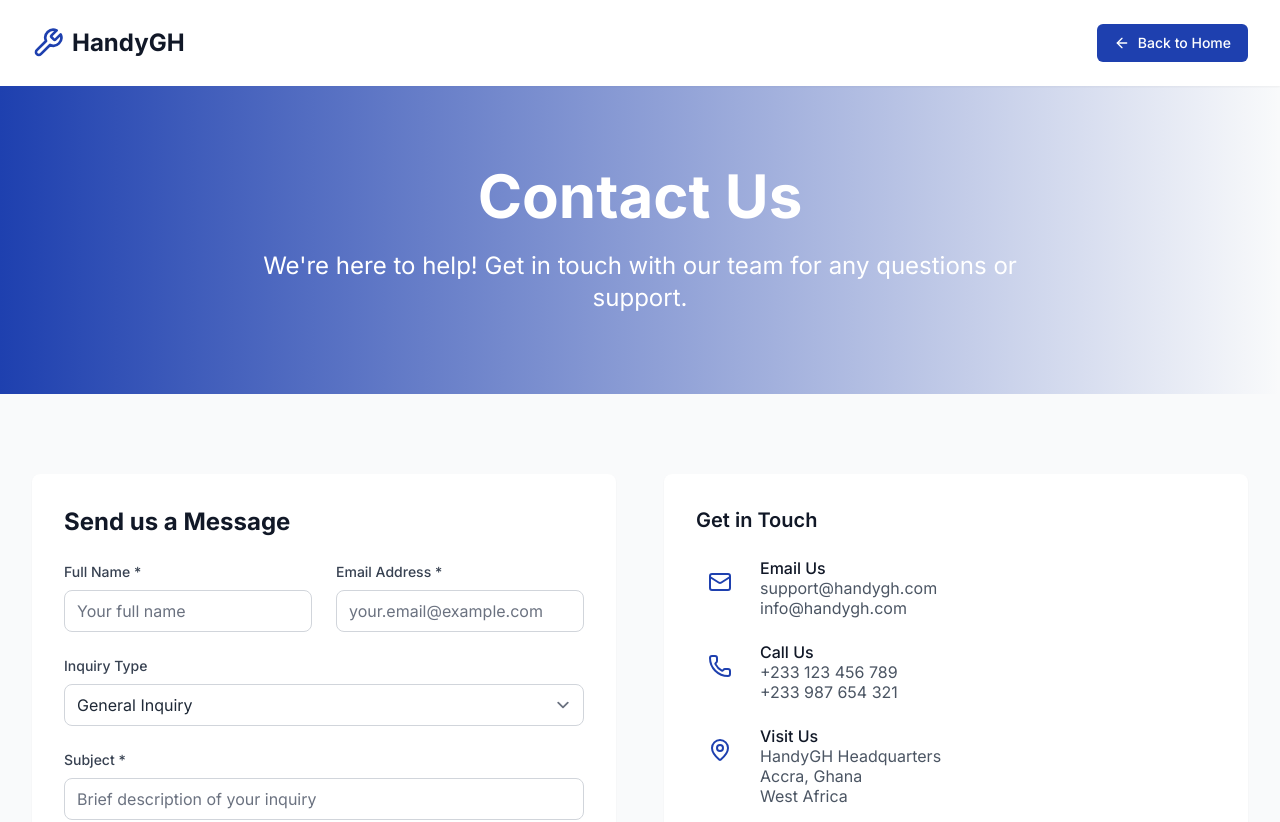
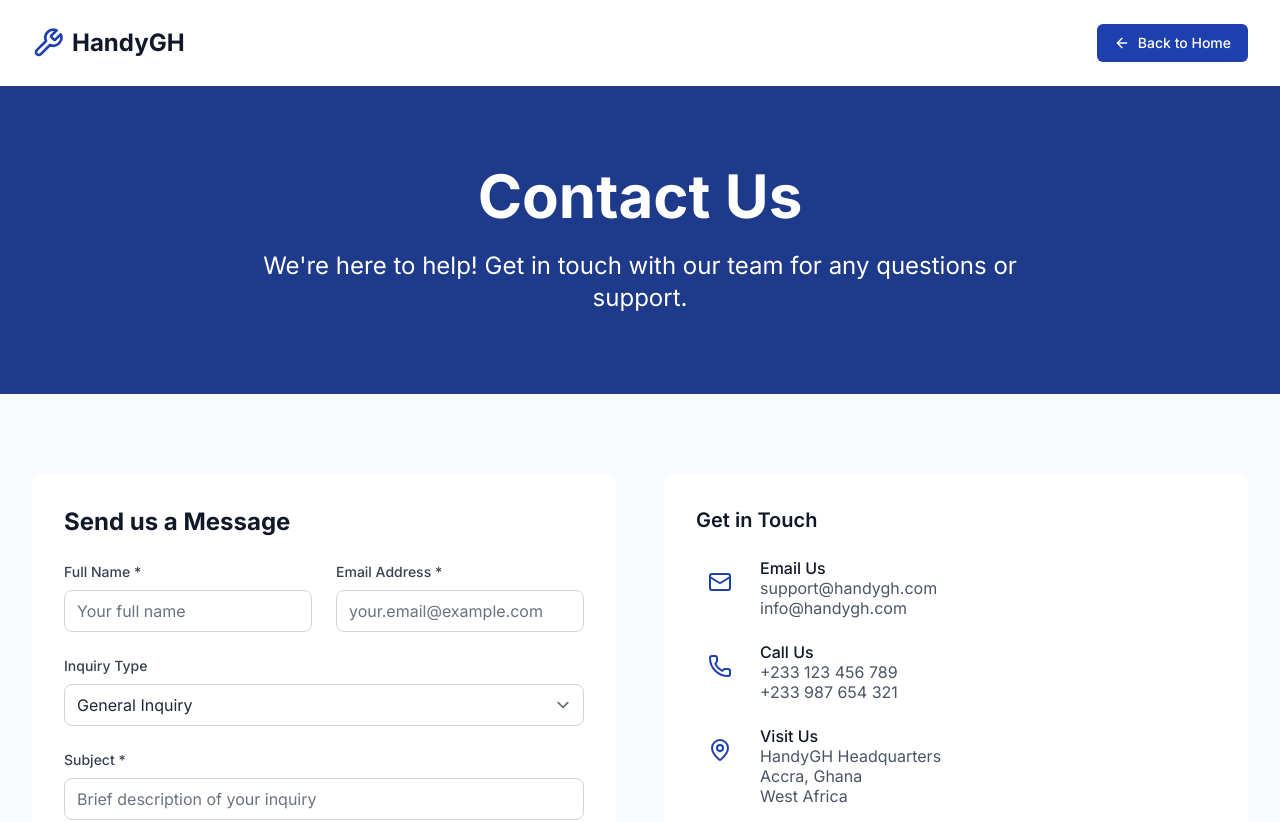
Before and after one commit to Mmabiaa/HandyGH, a React (Vite) app in the folder frontend/: page /contact in a window 1280 px wide. Shown: the top 822 px of the page. Built offline with nearby package versions, Linux system fonts and the light colour scheme; no server answers.

Commit message:
Enhanced Contact Page

```diff
--- a/frontend/src/pages/contact/ContactPage.jsx
+++ b/frontend/src/pages/contact/ContactPage.jsx
@@ -67,7 +67,7 @@ const ContactPage = () => {
       </header>
 
       {/* Hero Section */}
-      <section className="bg-gradient-to-r from-primary to-primary/80 text-white py-20">
+      <section className="bg-blue-900 text-white py-20">
         <div className="max-w-7xl mx-auto px-4 sm:px-6 lg:px-8 text-center">
           <h1 className="text-4xl md:text-6xl font-bold mb-6">
             Contact Us
```
